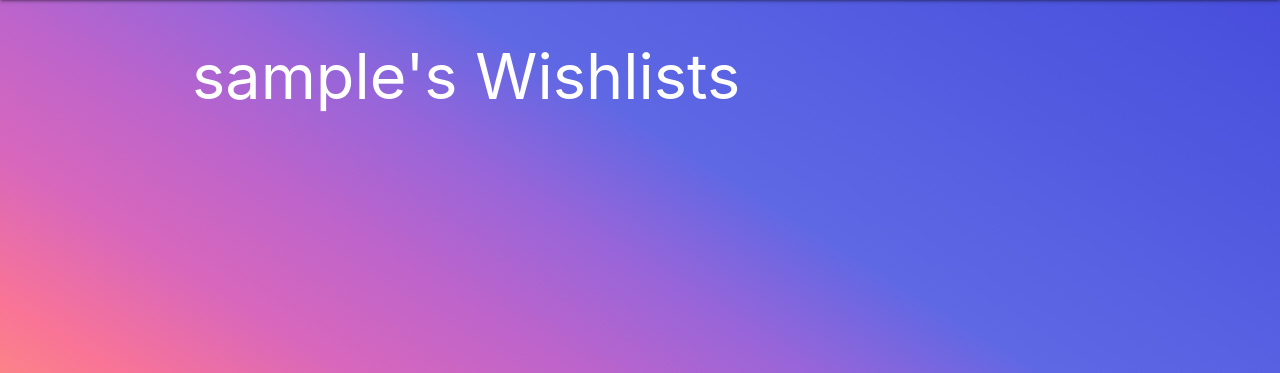
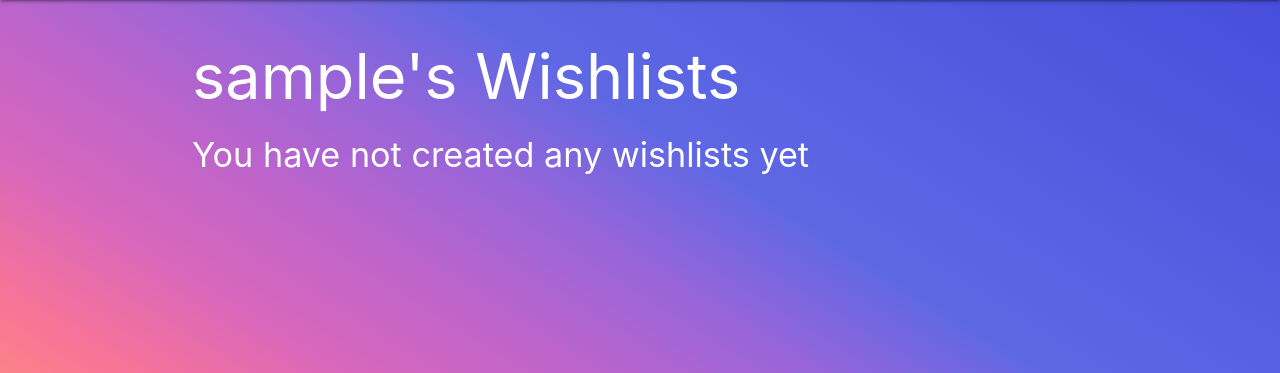
Before and after one commit to victordevera24/project-3, a Django app: page /wishlists/ in a window 1280 px wide. Shown: the part 64-437 px from the top of the page. Run offline with Django 4.2, Linux system fonts and the light colour scheme; the visitor is signed in with stand-in values (Sample User, id 1); data that the repository does not hold is empty.

Commit message:
wishlist nav link now takes you to the wishlist index page.  A message will display if a user has not added any wishlists yet

```diff
--- a/shopping_project/main_app/templates/base.html
+++ b/shopping_project/main_app/templates/base.html
@@ -21,7 +21,7 @@
                     {% if user.is_authenticated %}
                     <li><a href="{% url 'stores_create' %}">Add Store</a></li>
                     <li><a href="{% url 'stores_index' %}">Store List</a></li>
-                        <li><a href="">Wish List</a></li>
+                    <li><a href="{% url 'wishlists_index' %}">Wish List</a></li>
                     <li><a href="{% url 'logout' %}">Log Out</a></li>
                     {% else %}
                     <li><a href="{% url 'signup' %}">Sign Up</a></li>
--- a/shopping_project/main_app/templates/wishlists/index.html
+++ b/shopping_project/main_app/templates/wishlists/index.html
@@ -2,10 +2,17 @@
 
 {% block content %}
 <h1>{{user}}'s Wishlists</h1>
+
+{% if wishlists.count %}
 
 {% for wishlist in wishlists %}
 <ul>
     <li><a href="/wishlists/{{wishlist.id}}/">{{ wishlist.name }}</a></li>
 </ul>
 {% endfor %}
+
+{% else %}
+<h4>You have not created any wishlists yet</h4>
+{% endif %}
+
 {% endblock %}
```
Lines whose indentation alone changed are shown as unchanged.
